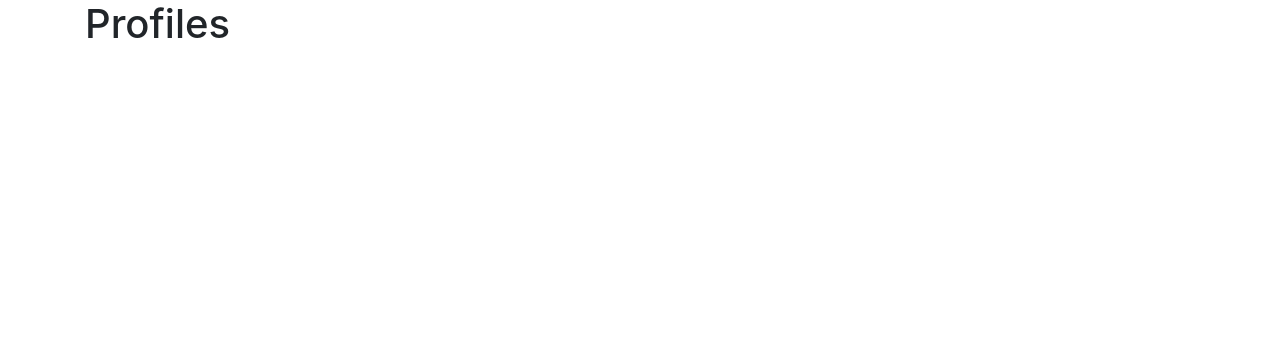
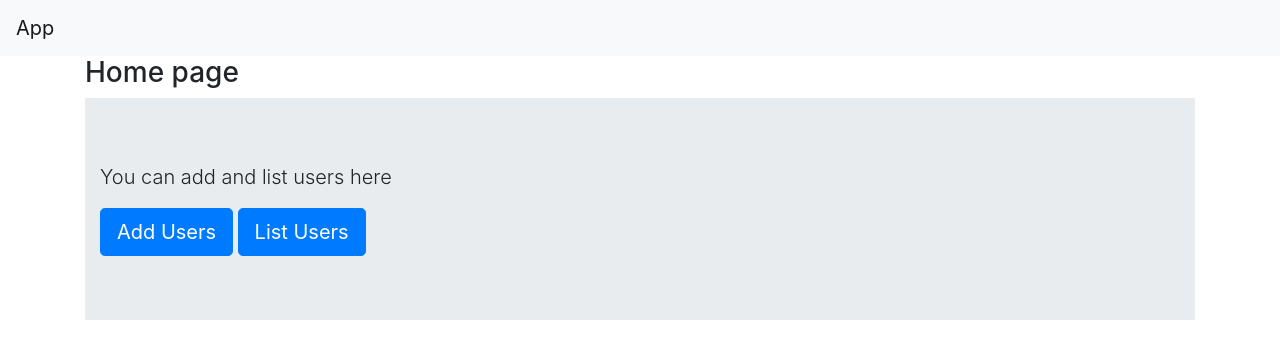
Before and after one commit to Faadabu/Pyprofile, a Django app: page /profiles/ in a window 1280 px wide. Before the commit the part shown is almost empty. Shown: the top 359 px of the page. Run offline with Django 3.2, Linux system fonts and the light colour scheme; some libraries are stand-ins or nearby versions.

Commit message:
new view created

```diff
--- a/pyprofile/profiles/templates/index.html
+++ b/pyprofile/profiles/templates/index.html
@@ -3,19 +3,12 @@
 
 
 {% block content %}
-    <h1>Profiles</h1>
-        <div class="row">
-            {% for product in products %}
-            <div class="col">
-                <div class="card" style="width: 18rem;">
-                  <img src="{{product.image_url}}" class="card-img-top" alt="...">
-                  <div class="card-body">
-                    <h5 class="card-title">{{product.name}}</h5>
-                    <p class="card-text">${{product.price}}</p>
-                    <a href="/products/new" class="btn btn-primary">Add to Cart</a>
-                  </div>
-                </div>
-            </div>
-            {% endfor %}
-        </div>
+    <h3>Home page</h3>
+    <div class="jumbotron jumbotron-fluid">
+      <div class="container">
+          <p class="lead">You can add and list users here</p>
+          <a class="btn btn-primary btn-lg" href="/add" role="button">Add Users</a>
+          <a class="btn btn-primary btn-lg" href="/list" role="button">List Users</a>
+      </div>
+    </div>
 {% endblock %}
--- a/pyprofile/profiles/urls.py
+++ b/pyprofile/profiles/urls.py
@@ -2,5 +2,5 @@ from django.urls import path
 from . import views
 
 urlpatterns = [
-    path('', views.index)
+    path('', views.home_view)
 ]
--- a/pyprofile/profiles/views.py
+++ b/pyprofile/profiles/views.py
@@ -5,10 +5,14 @@ from .models import Profile
 # Create your views here.
 
 
-def index(request):
-    profile = Profile.objects.all()
-    return render(request, 'index.html', {'profile': profile})
+def home_view(request):
+    return render(request, 'index.html')
 
 
-def home_view(request):
-    return HttpResponse('<h1>home view</h1>')
+def add_view(request):
+    return HttpResponse('<h1>Add view</h1>')
+
+
+def list_view(request):
+    profile = Profile.objects.all()
+    return render(request, 'list.html', {'profiles': profile})
--- a/pyprofile/pyprofile/urls.py
+++ b/pyprofile/pyprofile/urls.py
@@ -15,10 +15,13 @@ Including another URLconf
 """
 from django.contrib import admin
 from django.urls import path, include
-from profiles.views import home_view
+from profiles.views import home_view, add_view, list_view
+
 
 urlpatterns = [
     path('admin/', admin.site.urls),
     path('profiles/', include('profiles.urls')),
-    path('', home_view)
+    path('', home_view),
+    path('add/', add_view),
+    path('list/', list_view)
 ]
--- a/pyprofile/templates/base.html
+++ b/pyprofile/templates/base.html
@@ -7,10 +7,13 @@
 
     <!-- Bootstrap CSS -->
     <link rel="stylesheet" href="https://stackpath.bootstrapcdn.com/bootstrap/4.3.1/css/bootstrap.min.css" integrity="sha384-ggOyR0iXCbMQv3Xipma34MD+dH/1fQ784/j6cY/iJTQUOhcWr7x9JvoRxT2MZw1T" crossorigin="anonymous">
-
+    <link rel="stylesheet" href="https://stackpath.bootstrapcdn.com/font-awesome/4.7.0/css/font-awesome.min.css" crossorigin="anonymous">
     <title> Pyprofile </title>
   </head>
   <body>
+    <nav class="navbar navbar-light bg-light">
+      <a class="navbar-brand" href="#">App</a>
+    </nav>
     <div class="container">
         {% block content %}
         {% endblock %}
```
Also changed, not shown: pyprofile/profiles/templates/list.html (added, +20 -0 lines), pyprofile/db.sqlite3.
